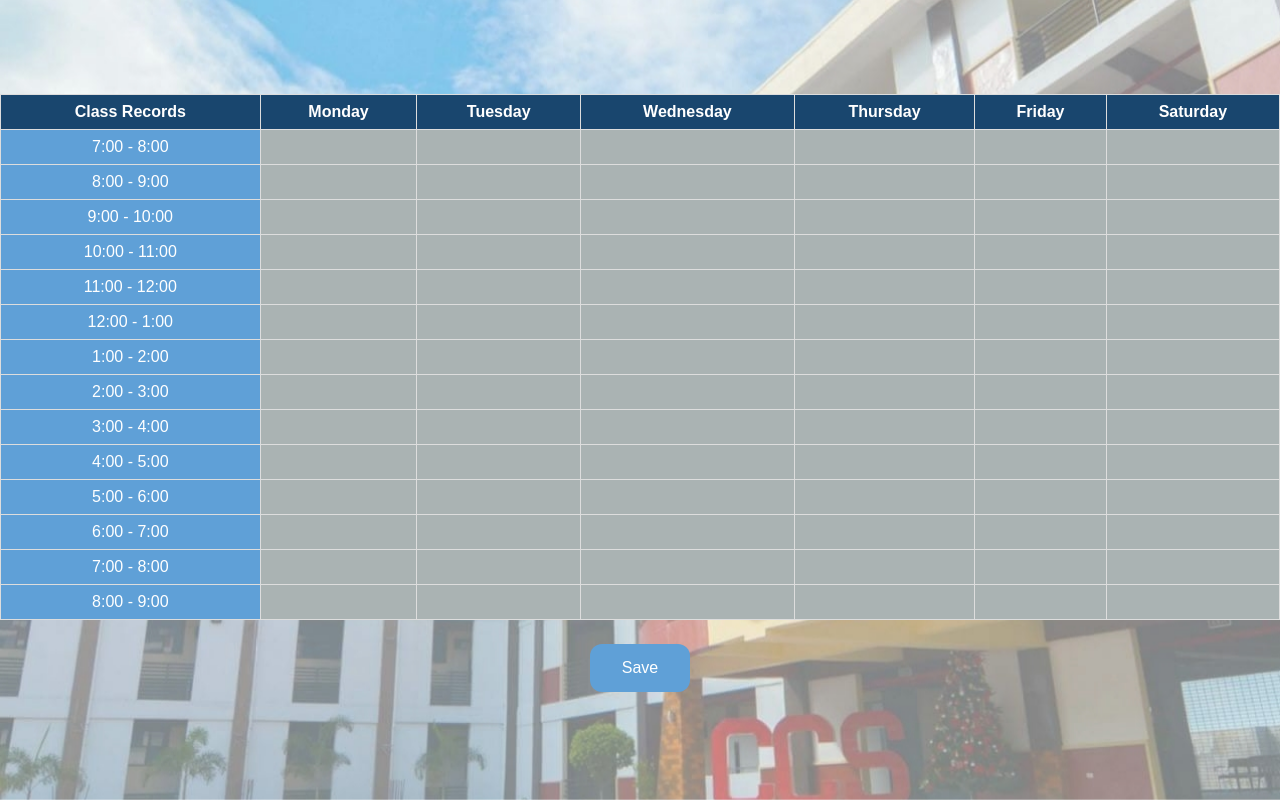
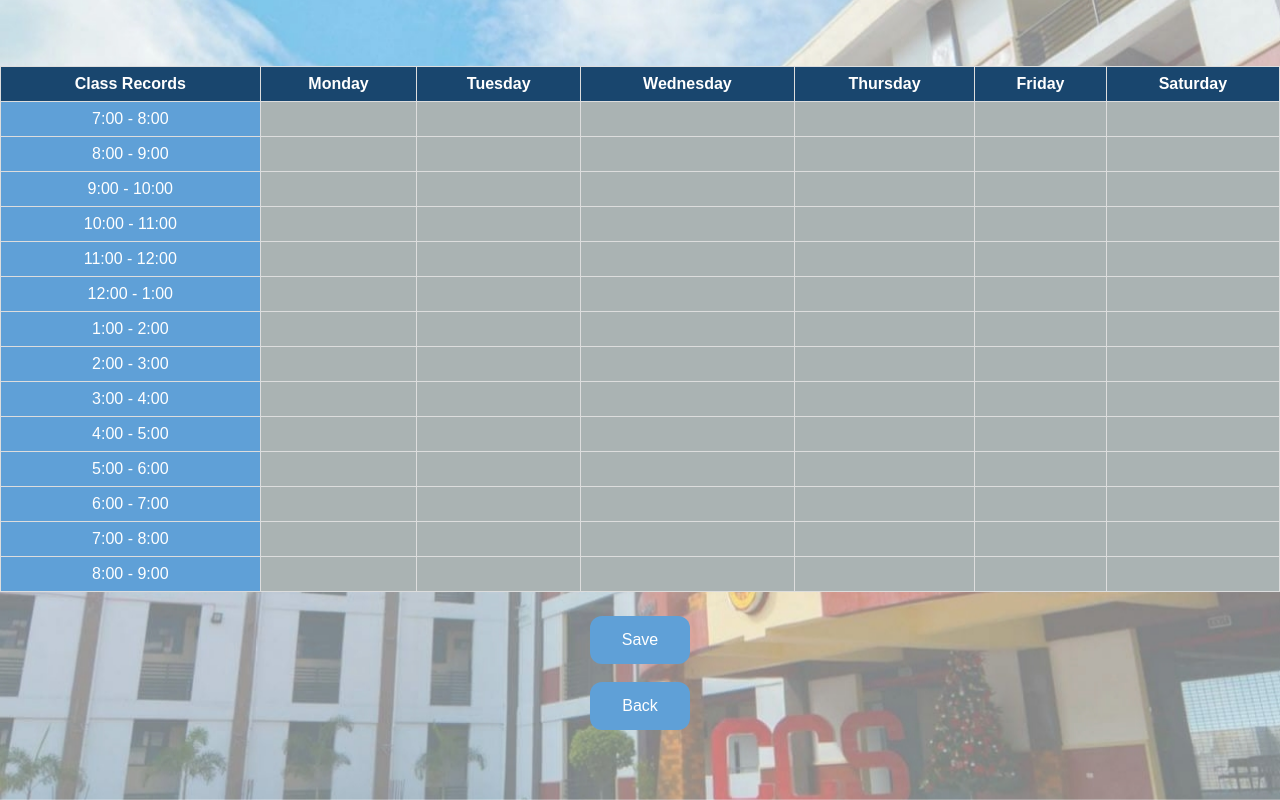
Before and after one commit to Siegchan21/thesis, a PHP site: page /adminschedule.html in a window 1280 px wide. Run offline with PHP 8.4, Linux system fonts and the light colour scheme.

Commit message:
added changes into the ui
bryan contribution is in here

```diff
--- a/Thesis Web Dev/adminschedule.html
+++ b/Thesis Web Dev/adminschedule.html
@@ -150,6 +150,9 @@
 <div class="save">
     <button class="saveButton" onclick="navigateToPage()">Save</button>
 </div>
+<div class="back">
+  <button class="backButton" onclick="navigateToPage()">Back</button>
+</div>
 <script>
     function navigateToPage() {
         window.location.href = "main.html";
--- a/Thesis Web Dev/assets/css/adminschedule.css
+++ b/Thesis Web Dev/assets/css/adminschedule.css
@@ -52,7 +52,14 @@ th {
     justify-content: flex-end;
 }
 
-.saveButton{
+.save-back-container {
+    display: flex;
+    justify-content: flex-end;
+    align-items: center;
+    margin-top: 10px;
+}
+
+.saveButton, .backButton {
     background-color: #5FA0D7;
     border: none;
     color: white;
@@ -64,8 +71,8 @@ th {
     margin: 4px 2px;
     cursor: pointer;
     border-radius: 12px;
-  -webkit-border-radius: 12px;
-  -moz-border-radius: 12px;
-  -ms-border-radius: 12px;
-  -o-border-radius: 12px;
 }
+
+.backButton {
+    margin-left: 0x; /* Add margin to separate the buttons */
+}
--- a/Thesis Web Dev/assets/css/stylefaculty.css
+++ b/Thesis Web Dev/assets/css/stylefaculty.css
@@ -174,3 +174,7 @@ a.sidebar-link:hover {
 .form-group textbox{
     background-color: #3b7ddd;
 }
+
+.view-icon {
+    margin-left: 140vh; /* Adjust margin as needed */
+}
```
Also changed, not shown: Thesis Web Dev/assets/css/style.css (+8 -0 lines), Thesis Web Dev/facultyindex.html (+7 -6 lines), Thesis Web Dev/main.html (+7 -12 lines). Lines whose indentation alone changed are shown as unchanged.
